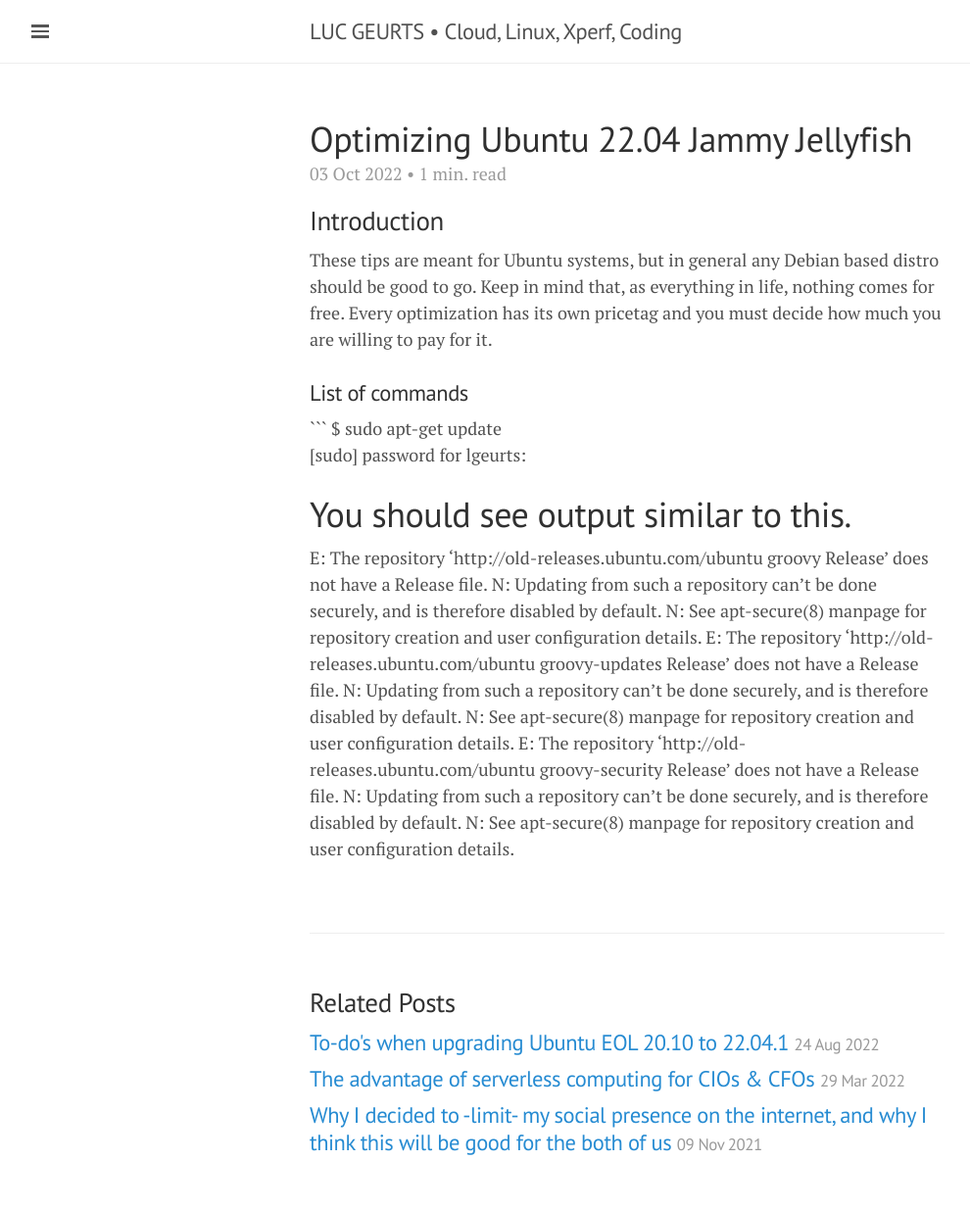
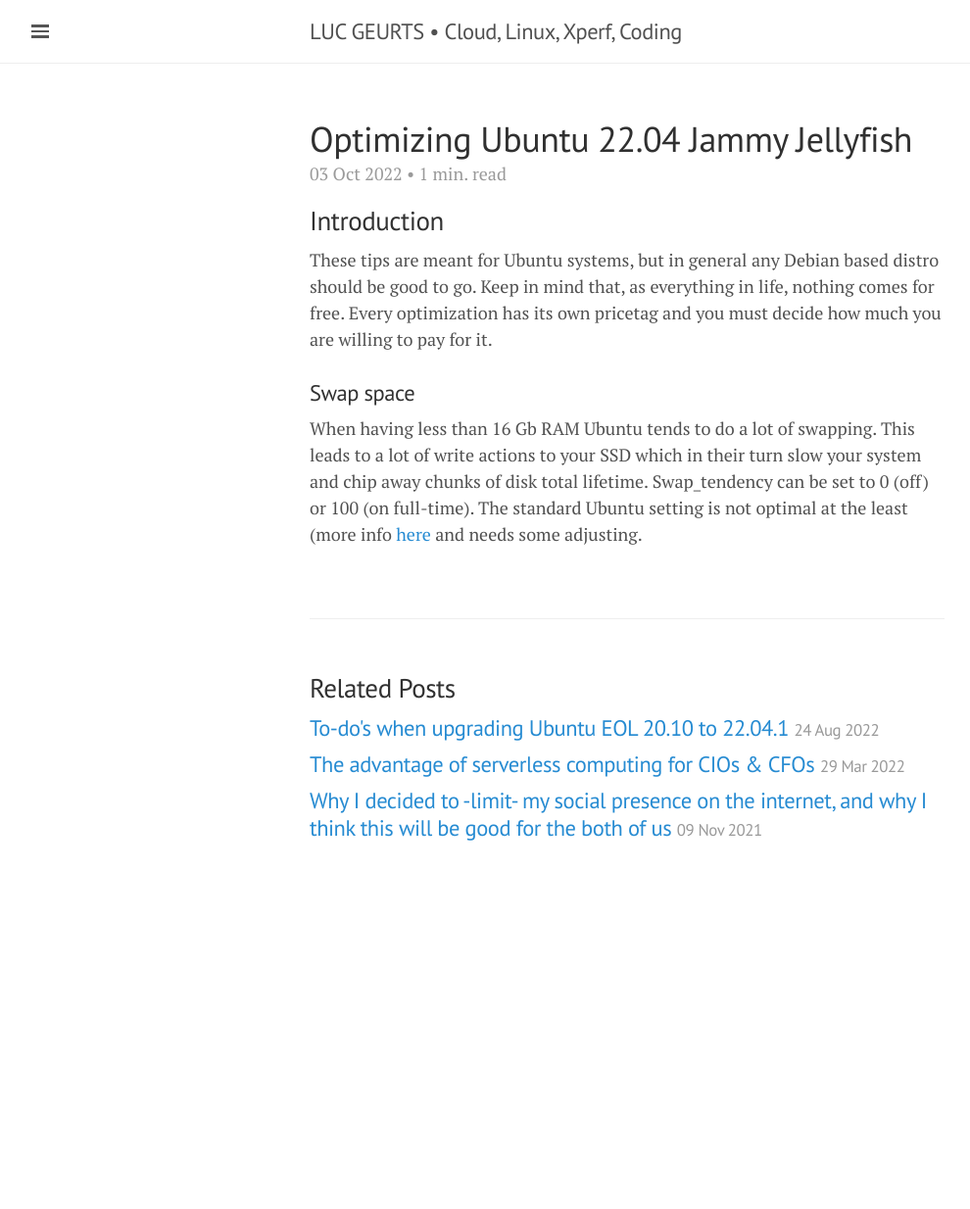
Before and after one commit to lgeurts/lgeurts.github.io, a Jekyll site: the page built from _posts/2022-10-03-optimizing-ubuntu-22.04-jammy-jellyfish.md, in a window 1280 px wide. Shown: the whole page at 98% size, without its empty margins (0-990 px from the left). Built offline with Jekyll 4.4.1, drawn with Linux system fonts in a browser that asks for light colours; nearby versions of some CDN libraries; comment, search, counter and statistics services are not loaded; after the commit the page ends 913 px from its top, so only the background shows below that.

Commit message:
Update 2022-10-03-optimizing-ubuntu-22.04-jammy-jellyfish.md

````diff
--- a/_posts/2022-10-03-optimizing-ubuntu-22.04-jammy-jellyfish.md
+++ b/_posts/2022-10-03-optimizing-ubuntu-22.04-jammy-jellyfish.md
@@ -11,17 +11,6 @@
 These tips are meant for Ubuntu systems, but in general any Debian based distro should be good to go.
 Keep in mind that, as everything in life, nothing comes for free. Every optimization has its own pricetag and you must decide how much you are willing to pay for it.
 
-### List of commands
-```
-$ sudo apt-get update
-[sudo] password for lgeurts:
-# You should see output similar to this.
-E: The repository 'http://old-releases.ubuntu.com/ubuntu groovy Release' does not have a Release file.
-N: Updating from such a repository can't be done securely, and is therefore disabled by default.
-N: See apt-secure(8) manpage for repository creation and user configuration details.
-E: The repository 'http://old-releases.ubuntu.com/ubuntu groovy-updates Release' does not have a Release file.
-N: Updating from such a repository can't be done securely, and is therefore disabled by default.
-N: See apt-secure(8) manpage for repository creation and user configuration details.
-E: The repository 'http://old-releases.ubuntu.com/ubuntu groovy-security Release' does not have a Release file.
-N: Updating from such a repository can't be done securely, and is therefore disabled by default.
-N: See apt-secure(8) manpage for repository creation and user configuration details.
+### Swap space
+When having less than 16 Gb RAM Ubuntu tends to do a lot of swapping. This leads to a lot of write actions to your SSD which in their turn slow your system and chip away chunks of disk total lifetime.
+Swap_tendency can be set to 0 (off) or 100 (on full-time). The standard Ubuntu setting is not optimal at the least (more info [here](https://rudd-o.com/linux-and-free-software/tales-from-responsivenessland-why-linux-feels-slow-and-how-to-fix-that) and needs some adjusting.
````
